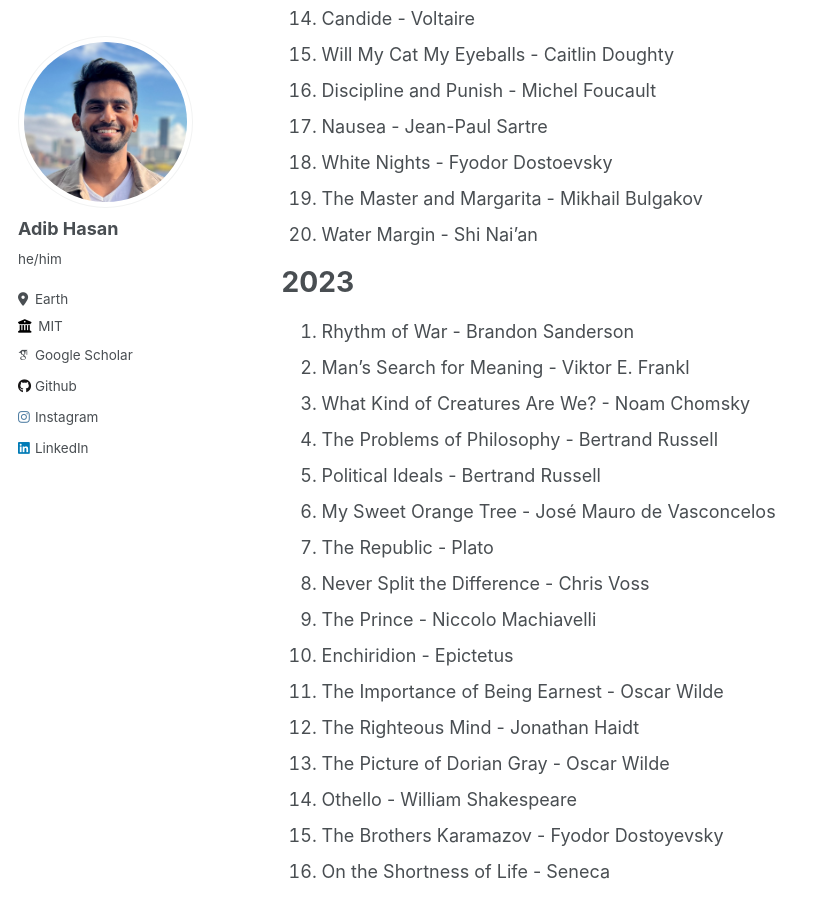
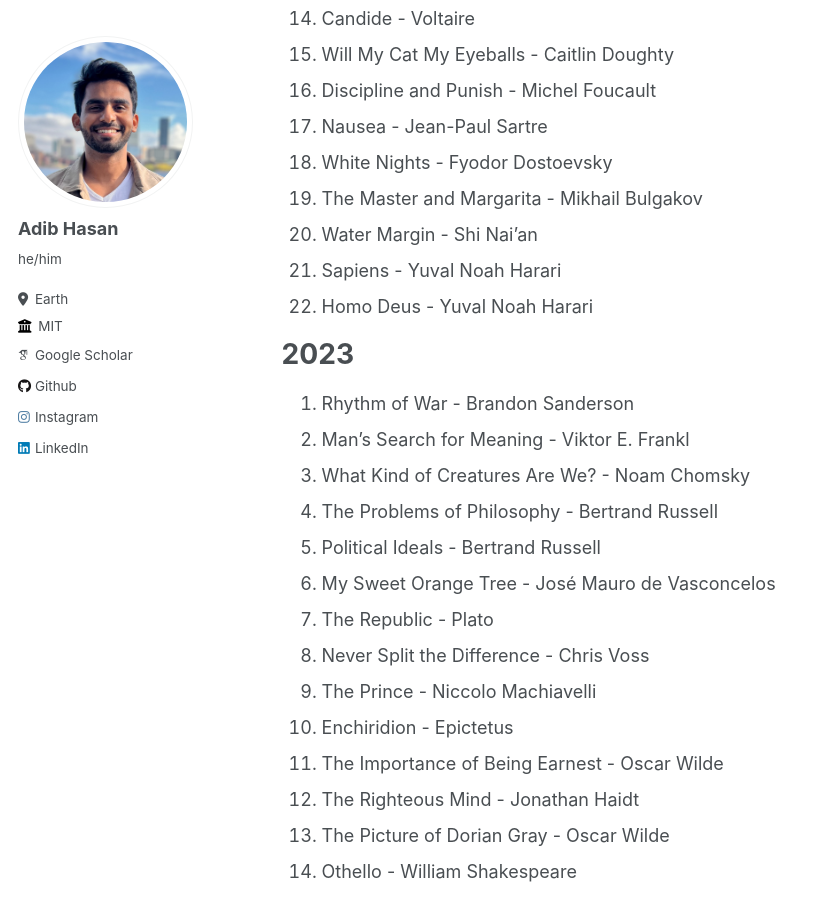
Before and after one commit to Neehan/neehan.github.io, a Jekyll site: the page built from _pages/reading.md, in a window 1280 px wide and 900 px high, scrolled down 752 px. Shown: the whole window, without its empty margins (0-820 px from the left). Built offline with Jekyll 4.4.1, drawn with Linux system fonts in a browser that asks for light colours; some web fonts are replaced.

Commit message:
Update reading.md

```diff
--- a/_pages/reading.md
+++ b/_pages/reading.md
@@ -26,6 +26,8 @@ They say reading books is like taking your brain to the gym. I read so many that
 18. White Nights - Fyodor Dostoevsky
 19. The Master and Margarita - Mikhail Bulgakov
 20. Water Margin - Shi Nai'an
+21. Sapiens - Yuval Noah Harari
+22. Homo Deus - Yuval Noah Harari
 
 # 2023
 1. Rhythm of War - Brandon Sanderson
```
